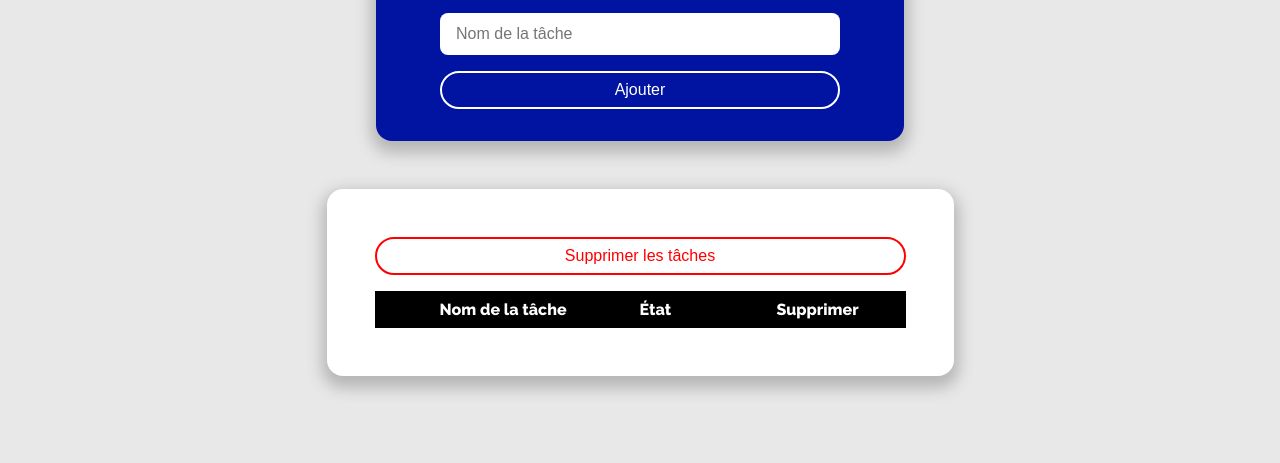
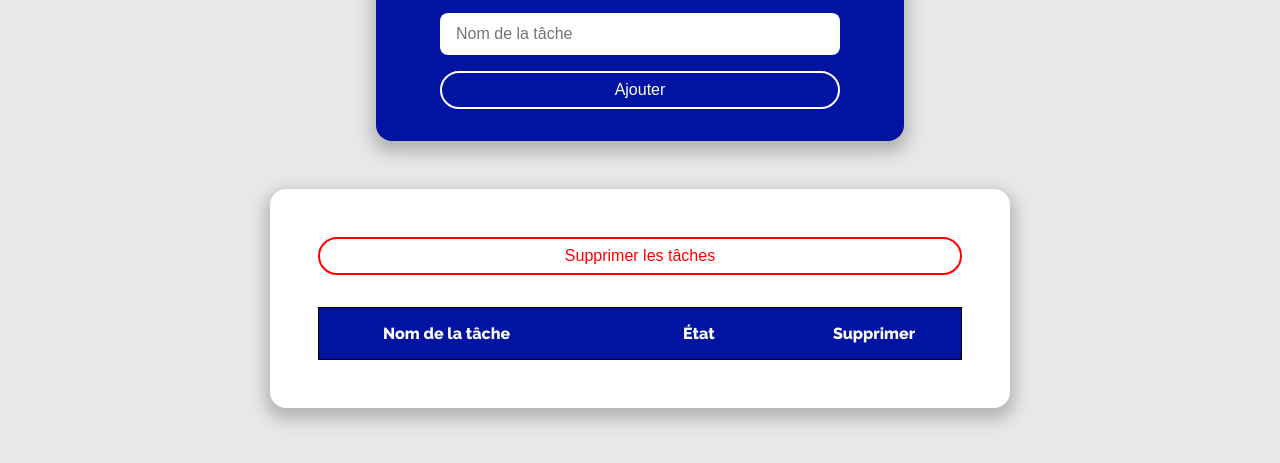
Before and after one commit to MarieC-Dev/pet-project, a plain HTML site: page toDoList.html in a window 1280 px wide. Shown: the part 275-738 px from the top of the page. Drawn offline with Linux system fonts and the light colour scheme.

Commit message:
change style of todolist component

```diff
--- a/style/scss/components/_toDoList.scss
+++ b/style/scss/components/_toDoList.scss
@@ -89,13 +89,13 @@
             flex-direction: column;
             justify-content: center;
             align-items: center;
-            margin-top: 1rem;
+            margin-top: 2rem;
             border: 1px solid black;
 
             thead td {
-                padding: .5rem 1rem;
+                padding: 1rem;
                 font-weight: 800;
-                background-color: black;
+                background-color: $darkColor;
                 color: white;
             }
 
@@ -107,13 +107,13 @@
 
             thead td:nth-child(2),
             tbody td:nth-child(2) {
-                width: 200px;
+                width: 300px;
                 height: auto;
             }
 
             thead td:nth-child(3),
             tbody td:nth-child(3) {
-                width: 137px;
+                width: 150px;
             }
 
             thead td:nth-child(4),
@@ -123,7 +123,7 @@
 
             tbody {
                 display: flex;
-                flex-direction: column-reverse;
+                flex-direction: column; //column-reverse;
 
                 tr {
                     border-bottom: 1px solid black;
@@ -143,9 +143,12 @@
                     }
                 }
 
-                tr:first-child {
+                tr:last-child {
                     border: 0;
                 }
+                /* tr:first-child {
+                    border: 0;
+                } */
             }
         }
     }
```
Also changed, not shown: style/style.css, 1 other file.
